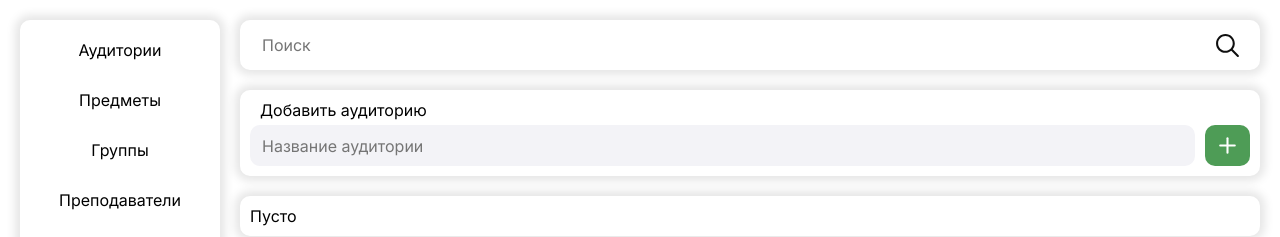
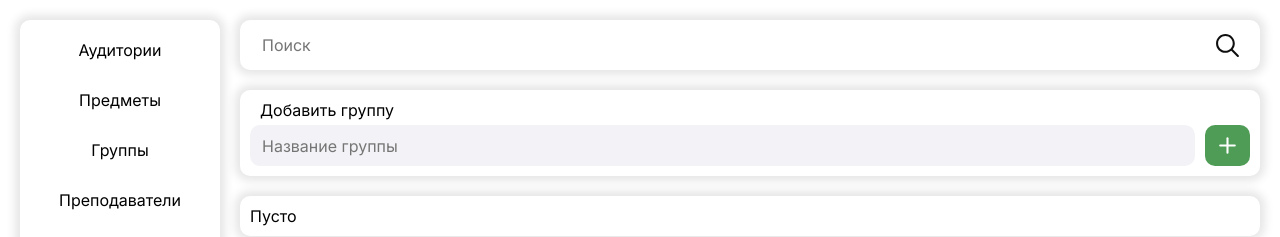
Before and after one commit to 8xbyte/da-mid-admin, a React app: page /groups in a window 1280 px wide. Shown: the top 237 px of the page. Built offline with nearby package versions, Linux system fonts and the light colour scheme; sample sign-in values are in the browser's storage.

Commit message:
Update groups page Update placeholders at inputs

```diff
--- a/src/pages/GroupsPage/index.tsx
+++ b/src/pages/GroupsPage/index.tsx
@@ -123,10 +123,10 @@ const GroupsPage: React.FC = () => {
         <Block className={styles.groupsPage}>
             <Search onChange={changeSearchHandler} placeholder='Поиск' />
             <ShadowBlock className={styles.addBlock}>
-                <Text className={styles.text}>Добавить аудиторию</Text>
+                <Text className={styles.text}>Добавить группу</Text>
                 <Block className={styles.controlBlock}>
                     <Input
-                        placeholder='Название аудитории'
+                        placeholder='Название группы'
                         className={styles.input}
                         onChange={changeNameHandler}
                     />
```
